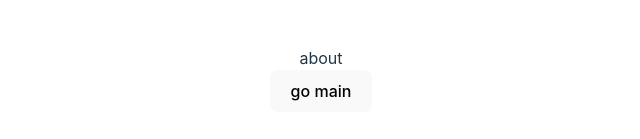
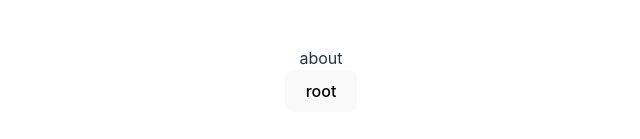
Before and after one commit to khw970421/wantedPreOnBoardingOctober, a React (Vite) app: page /about in a window 1280 px wide. Shown: the part 321-460 px from the top of the page, without its empty margins (319-959 px from the left). Built offline with nearby package versions, Linux system fonts and the light colour scheme.

Commit message:
✨ feat : react-router-dom 사용하여 기능 구현

```diff
--- a/src/App.jsx
+++ b/src/App.jsx
@@ -1,14 +1,15 @@
 import "./App.css";
-import Router from "./components/Router";
-import Route from "./components/Route";
 import Root from "./pages/Root";
 import About from "./pages/About";
+import { BrowserRouter as Router, Route, Routes } from "react-router-dom";
 
 function App() {
   return (
     <Router>
-      <Route path="/" component={<Root />} />
-      <Route path="/about" component={<About />} />
+      <Routes>
+        <Route path="/about" element={<About />}></Route>
+        <Route path="/" element={<Root />}></Route>
+      </Routes>
     </Router>
   );
 }
--- a/src/components/Route.jsx
+++ /dev/null
@@ -1,8 +0,0 @@
-import React from "react";
-
-const Route = ({ component }) => {
-  // 받은 컴포넌트를 보여주게 처리
-  return <>{component}</>;
-};
-
-export default Route;
--- a/src/components/Router.jsx
+++ /dev/null
@@ -1,14 +0,0 @@
-import React from "react";
-
-const Router = ({ children }) => {
-  // 자식 태그들중에 path가 현재 pathname과 같은 것만 리턴
-  return (
-    <>
-      {children.filter(({ props }) => {
-        return props.path === window.location.pathname;
-      })}
-    </>
-  );
-};
-
-export default Router;
--- a/src/pages/About.jsx
+++ b/src/pages/About.jsx
@@ -1,36 +1,14 @@
 import React, { useState } from "react";
-import useRouter from "../utils/useRouter";
+import { useNavigate } from "react-router-dom";
 
 const About = () => {
-  const [router, setRouter] = useState("about");
-  const { path } = useRouter();
-
-  // path를 통해 window.history.pushState 실행 및 router 상태값 변경
-  const goRoot = () => {
-    path(routing[router]);
-    setRouter(routing[router]);
-  };
-
-  // 뒤로가기나 클릭시 goAbout 실행
-  window.onpopstate = () => {
-    goRoot();
-  };
-
+  let navigate = useNavigate();
   return (
     <div>
-      <div>{router}</div>
-      <button onClick={goRoot}>{routingBtn[router]}</button>
+      <div>about</div>
+      <button onClick={() => navigate("/")}>root</button>
     </div>
   );
 };
 
-const routing = {
-  about: "root",
-  root: "about",
-};
-const routingBtn = {
-  about: "go main",
-  root: "about",
-};
-
 export default About;
--- a/src/pages/Root.jsx
+++ b/src/pages/Root.jsx
@@ -1,36 +1,14 @@
 import React, { useState } from "react";
-import useRouter from "../utils/useRouter";
+import { useNavigate } from "react-router-dom";
 
 const Root = () => {
-  const [router, setRouter] = useState("root");
-  const { path } = useRouter();
-
-  // path를 통해 window.history.pushState 실행 및 router 상태값 변경
-  const goAbout = () => {
-    path(routing[router]);
-    setRouter(routing[router]);
-  };
-
-  // 뒤로가기나 클릭시 goAbout 실행
-  window.onpopstate = () => {
-    goAbout();
-  };
-
+  let navigate = useNavigate();
   return (
     <div>
-      <div>{router}</div>
-      <button onClick={goAbout}>{routingBtn[router]}</button>
+      <div>root</div>
+      <button onClick={() => navigate("/about")}>about</button>
     </div>
   );
 };
 
-const routing = {
-  about: "root",
-  root: "about",
-};
-const routingBtn = {
-  about: "go main",
-  root: "about",
-};
-
 export default Root;
--- a/src/utils/useRouter.js
+++ /dev/null
@@ -1,11 +0,0 @@
-const useRouter = () => {
-  return {
-    path: (params) => {
-      // 조건에 따라 pushState params 처리
-      const checkParams = params === "root" ? "/" : `/${params}`;
-      window.history.pushState({}, "", checkParams);
-    },
-  };
-};
-
-export default useRouter;
```
